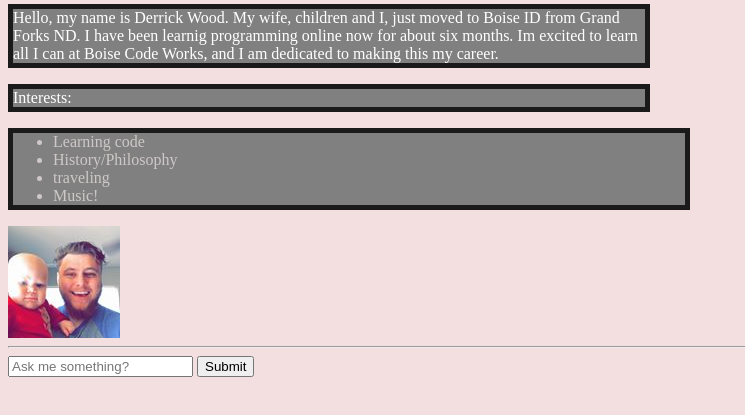
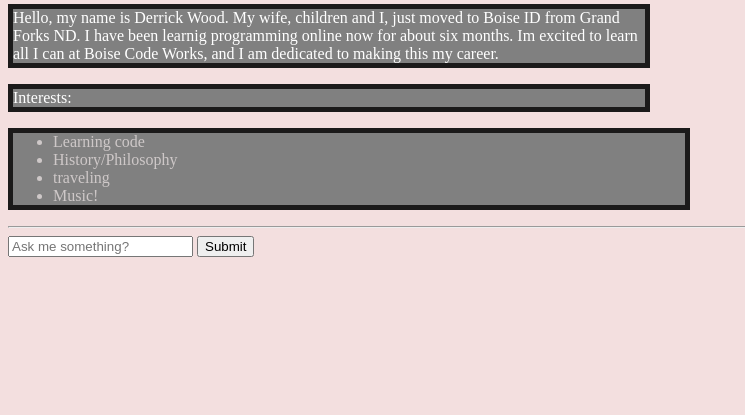
Before and after one commit to DerrickAWood/about-me, a plain HTML site: page index.html in a window 1280 px wide. Shown: the part 129-544 px from the top of the page, without its empty margins (0-745 px from the left). Drawn offline with Linux system fonts and the light colour scheme.

Commit message:
delete pic

```diff
--- a/index.html
+++ b/index.html
@@ -32,7 +32,7 @@
   </div>
 
   <div>
-    <img src="me.jpg" alt="me">
+    <!-- <img src="me.jpg" alt="me"> -->
   </div>
 
   <div>
```
Also changed, not shown: me.jpg (deleted).
